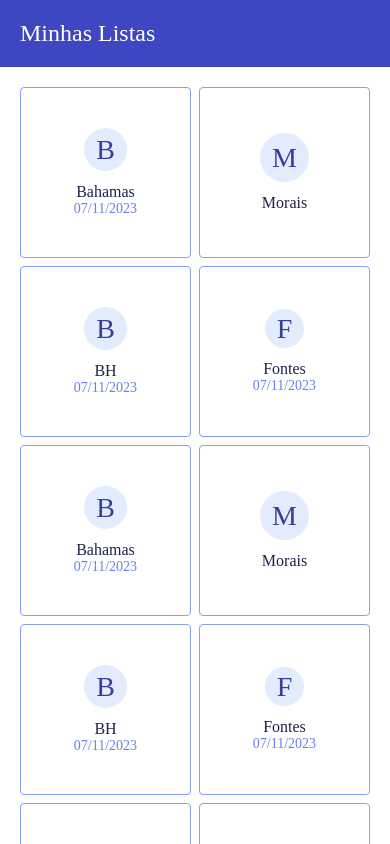
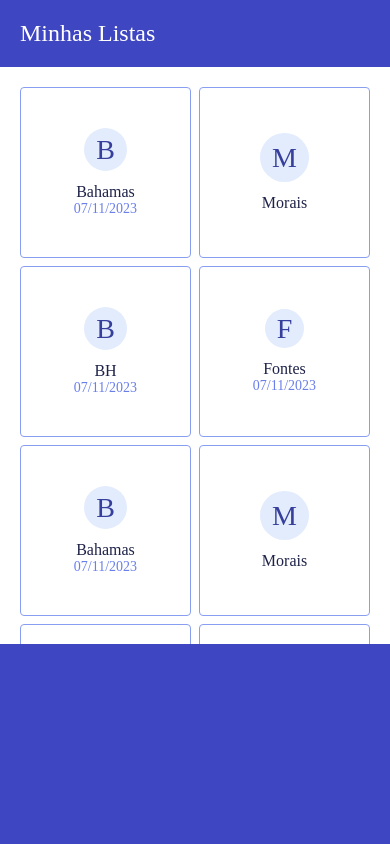
Before and after one commit to DiegoMCMartins/meu-carrinho, a React Native app: screen / in a window 390 px wide. Built offline with nearby package versions, Linux system fonts and the light colour scheme.

Commit message:
feat: Criacao inicial do Bottom Sheet para editar dados do shopping list

```diff
--- /dev/null
+++ b/src/core/components/BottomSheet/index.tsx
@@ -0,0 +1,33 @@
+import React, {PropsWithChildren} from 'react';
+import {Modal, View} from 'react-native';
+
+import {styles} from './styles';
+
+export default function BottomSheet({
+  isVisible = false,
+  onRequestClose,
+  children,
+}: BottomSheetProps) {
+  return (
+    <Modal
+      visible={isVisible}
+      animationType="slide"
+      transparent
+      onRequestClose={onRequestClose}>
+      <View style={styles.container}>{children}</View>
+    </Modal>
+  );
+}
+
+export interface BottomSheetProps extends PropsWithChildren {
+  /**
+   * Conditional to controle the modal's visibility
+   * @default false
+   */
+  isVisible?: boolean;
+
+  /**
+   * Function to execute when modal close
+   */
+  onRequestClose?: () => void;
+}
--- /dev/null
+++ b/src/core/components/BottomSheet/styles.ts
@@ -0,0 +1,8 @@
+import {StyleSheet} from 'react-native';
+
+export const styles = StyleSheet.create({
+  container: {
+    flex: 1,
+    justifyContent: 'flex-end',
+  },
+});
--- a/src/core/screens/Home/Home.tsx
+++ b/src/core/screens/Home/Home.tsx
@@ -6,6 +6,7 @@ import colors from '@core/styles/colors';
 import Header from './components/Header';
 import ShoppingList from './components/ShoppingList';
 import {ShoppingListItemData} from './components/ShoppingList/ShoppingListItem';
+import ShoppingListEditBottomSheet from './components/ShoppingListEditBottomSheet';
 
 const DUMMY_SHOPPING_LIST: ShoppingListItemData[] = [
   {
@@ -71,6 +72,7 @@ export default function Home() {
     <FullContainer backgroundColor={colors.white}>
       <Header />
       <ShoppingList shoppingList={DUMMY_SHOPPING_LIST} />
+      <ShoppingListEditBottomSheet />
     </FullContainer>
   );
 }
--- /dev/null
+++ b/src/core/screens/Home/components/ShoppingListEditBottomSheet/index.tsx
@@ -0,0 +1,16 @@
+import React from 'react';
+import {View} from 'react-native';
+
+import BottomSheet from '@core/components/BottomSheet';
+import {styles} from './styles';
+
+/**
+ * Component to create and update Shopping List Data
+ */
+export default function ShoppingListEditBottomSheet() {
+  return (
+    <BottomSheet isVisible>
+      <View style={styles.container} />
+    </BottomSheet>
+  );
+}
--- /dev/null
+++ b/src/core/screens/Home/components/ShoppingListEditBottomSheet/styles.ts
@@ -0,0 +1,11 @@
+import {StyleSheet} from 'react-native';
+
+import colors from '@core/styles/colors';
+
+export const styles = StyleSheet.create({
+  container: {
+    height: 200,
+    width: '100%',
+    backgroundColor: colors.primary,
+  },
+});
```
